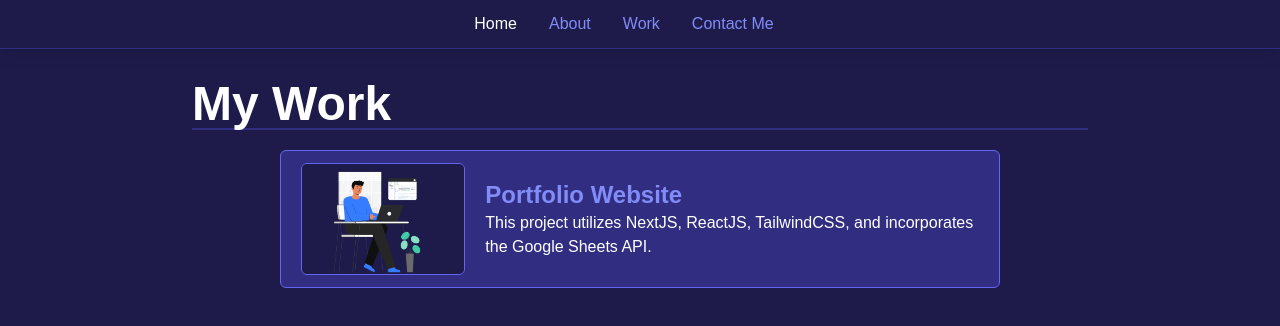
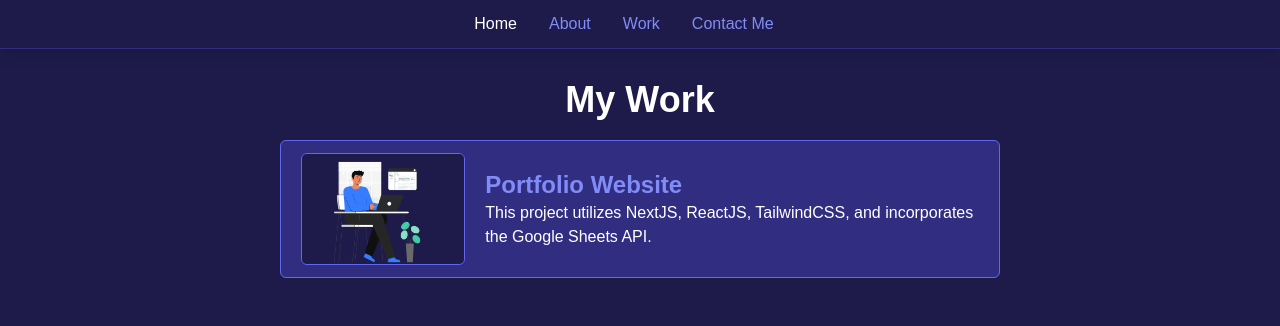
Before and after one commit to shiwanshudev/portfolio2023, a Next.js app: page /work in a window 1280 px wide. Shown: the top 326 px of the page. Built offline with nearby package versions, Linux system fonts and the light colour scheme; a web font is replaced by a local one.

Commit message:
Reduce font size for headings

```diff
--- a/src/app/about/page.tsx
+++ b/src/app/about/page.tsx
@@ -4,7 +4,7 @@
   return (
     <div className="mx-auto container text-center px-5 lg:px-48 lg:text-left">
       <section className="pt-20">
-        <h1 className="font-bold text-3xl border-b-2 border-solid border-indigo-900 lg:text-5xl">
+        <h1 className="font-bold text-3xl text-center  lg:text-4xl">
           Who am I?
         </h1>
         <p className=" leading-7 pt-5 text-base lg:text-lg">
--- a/src/app/contact/page.tsx
+++ b/src/app/contact/page.tsx
@@ -34,7 +34,7 @@
   };
   return (
     <div className="mx-auto container text-center px-5 pt-28 lg:px-48 lg:pt-20">
-      <h1 className="font-bold text-3xl lg:text-5xl">
+      <h1 className="font-bold text-3xl lg:text-4xl">
         {"Care for some chit chat? :)"}
       </h1>
       <form
--- a/src/app/work/page.tsx
+++ b/src/app/work/page.tsx
@@ -5,9 +5,7 @@
   return (
     <div className="mx-auto container text-center px-5 lg:px-48 lg:text-left">
       <section className="pt-20">
-        <h1 className="font-bold text-3xl border-b-2 border-solid border-indigo-900 lg:text-5xl">
-          My Work
-        </h1>
+        <h1 className="font-bold text-3xl text-center lg:text-4xl">My Work</h1>
         <div className="pt-5 flex flex-col items-center justify-center">
           <Link
             href={"https://shiwanshu2023.vercel.app/"}
```
